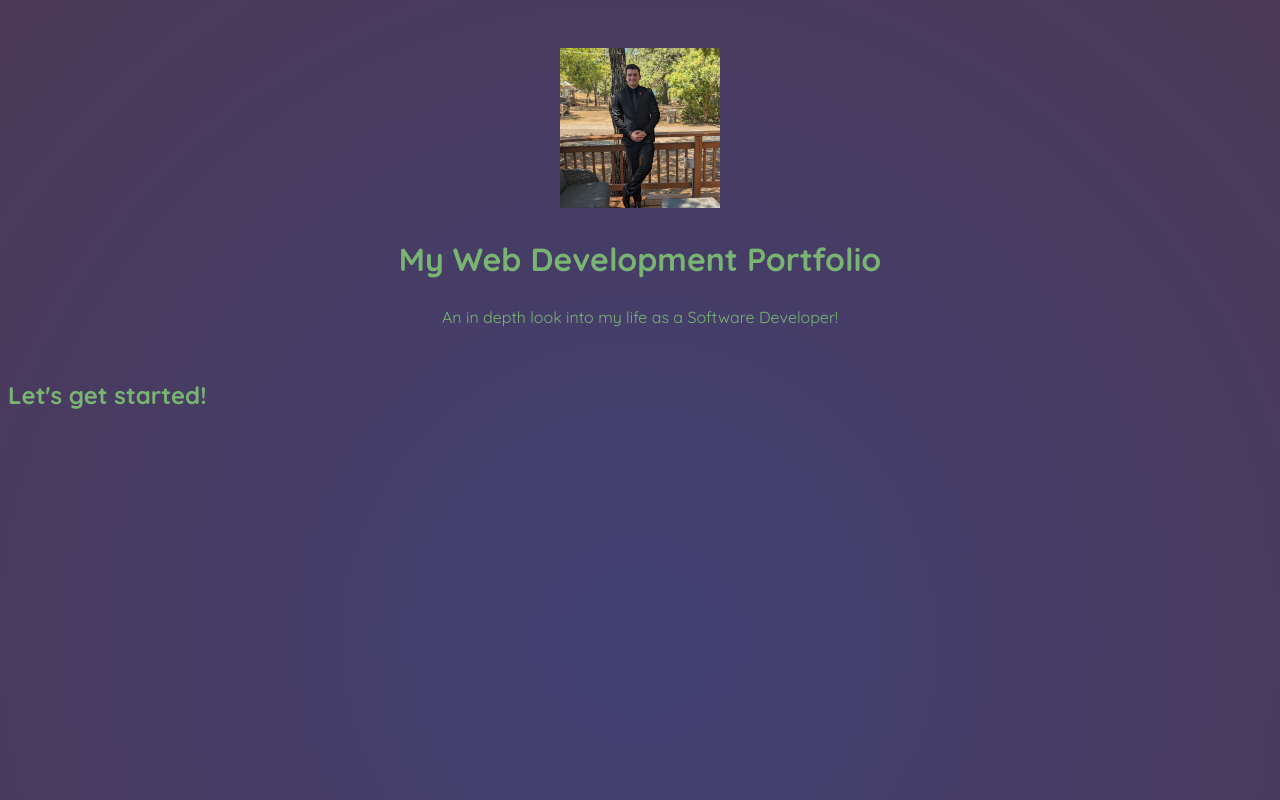
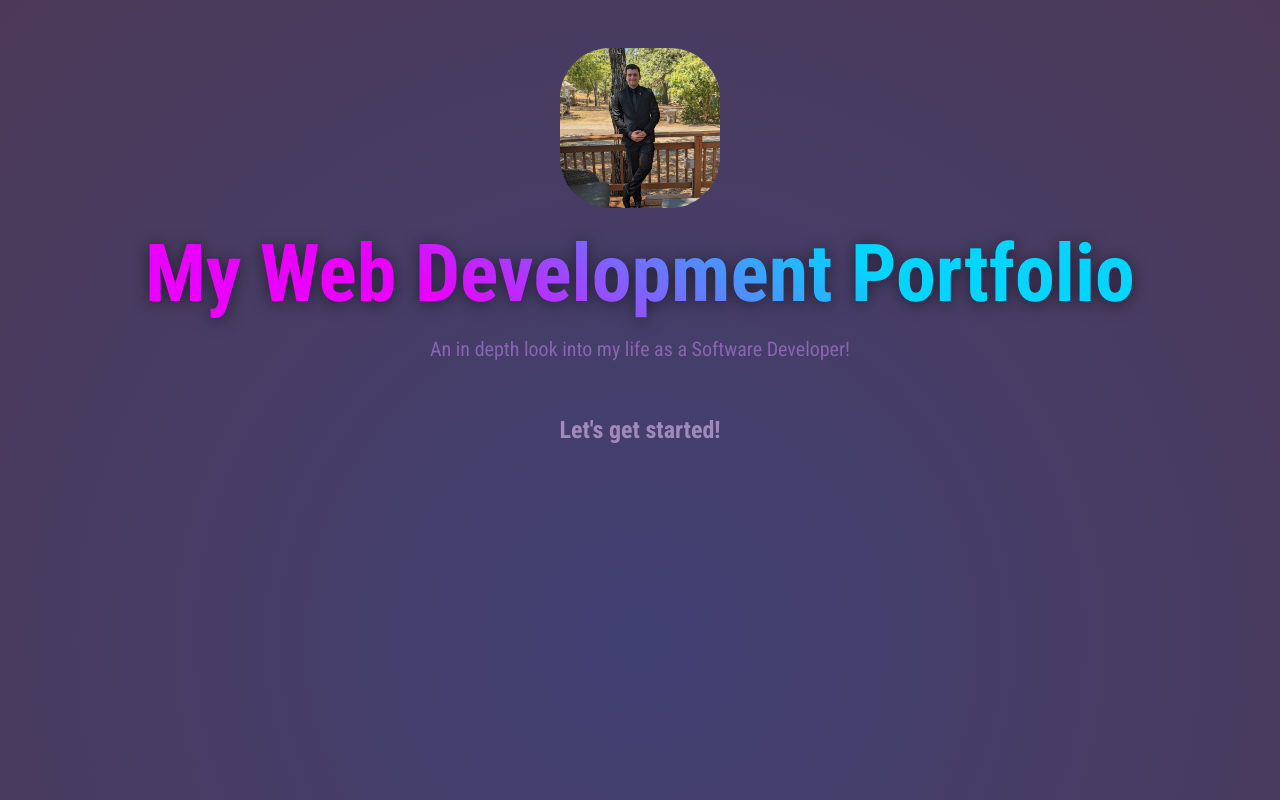
Before and after one commit to JackStendeback/React-Portfolio, a React (Vite) app: page / in a window 1280 px wide. Shown: the top 800 px of the page. Built offline with nearby package versions, Linux system fonts and the light colour scheme.

Commit message:
added very basic styling, and some centering to just get my headers on the page and ready to go

```diff
--- a/src/index.css
+++ b/src/index.css
@@ -27,4 +27,35 @@ header {
     height: 10rem;
     width: 10rem;
     object-fit: cover;
+    border-radius: 50px;
   }
+
+  header h1 {
+    margin: 0;
+    font-family: "Roboto Condensed", sans-serif;
+    font-size: 5rem;
+    background: linear-gradient(40deg, #ea00ff, #ea00ff, #03d5ff, #03d5ff);
+    -webkit-background-clip: text;
+    -webkit-text-fill-color: transparent;
+    filter: drop-shadow(0 2px 8px rgba(0, 0, 0, 0.5));
+  }
+
+  header p {
+    margin: 0;
+    font-size: 1.25rem;
+    color: #8964b0;
+    font-family: "Roboto Condensed", sans-serif;
+  }
+
+  main {
+    width: 90%;
+    max-width: 50rem;
+    margin: auto;
+  }
+
+  main h2 {
+    text-align: center;
+    font-family: "Roboto Condensed", sans-serif;
+    margin: 0 0 1.5rem 0;
+    color: #a18aba;
+  }
```
